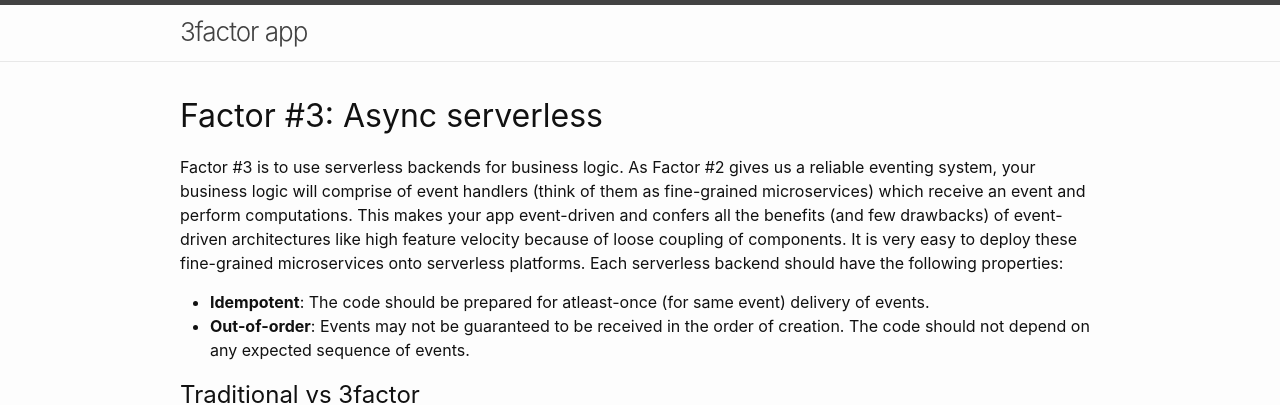
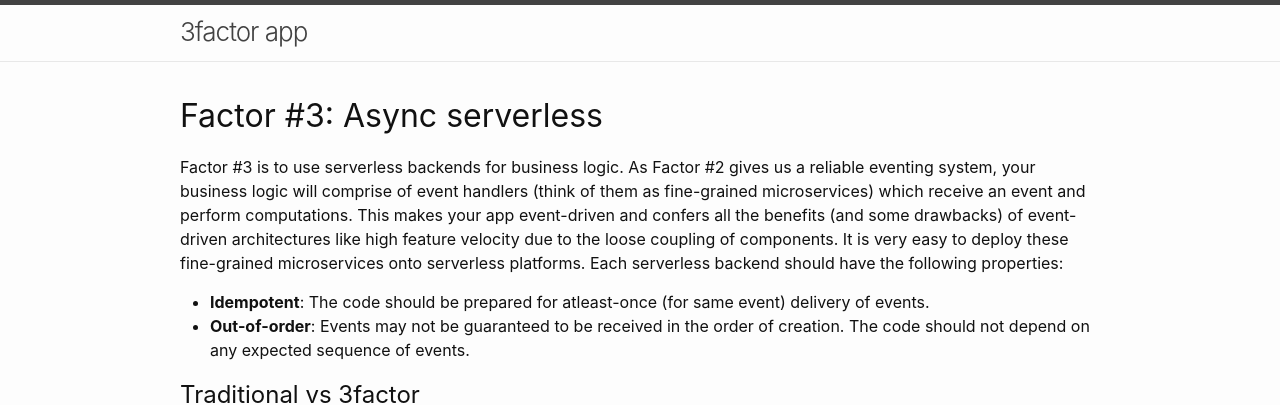
Before and after one commit to hasura/3factor, a Jekyll site: the page built from async-serverless.md, in a window 1280 px wide. Shown: the top 405 px of the page. Built offline with Jekyll 4.4.1, drawn with Linux system fonts in a browser that asks for light colours; our own code applies the rules of GitHub Pages for plain Markdown files.

Commit message:
Update async-serverless.md

```diff
--- a/async-serverless.md
+++ b/async-serverless.md
@@ -1,6 +1,6 @@
 # Factor #3: Async serverless
 
-Factor #3 is to use serverless backends for business logic. As Factor #2 gives us a reliable eventing system, your business logic will comprise of event handlers (think of them as fine-grained microservices) which receive an event and perform computations. This makes your app event-driven and confers all the benefits (and few drawbacks) of event-driven architectures like high feature velocity because of loose coupling of components. It is very easy to deploy these fine-grained microservices onto serverless platforms. Each serverless backend should have the following properties:
+Factor #3 is to use serverless backends for business logic. As Factor #2 gives us a reliable eventing system, your business logic will comprise of event handlers (think of them as fine-grained microservices) which receive an event and perform computations. This makes your app event-driven and confers all the benefits (and some drawbacks) of event-driven architectures like high feature velocity due to the loose coupling of components. It is very easy to deploy these fine-grained microservices onto serverless platforms. Each serverless backend should have the following properties:
 
 - **Idempotent**: The code should be prepared for atleast-once (for same event) delivery of events.
 - **Out-of-order**: Events may not be guaranteed to be received in the order of creation. The code should not depend on any expected sequence of events.
```
